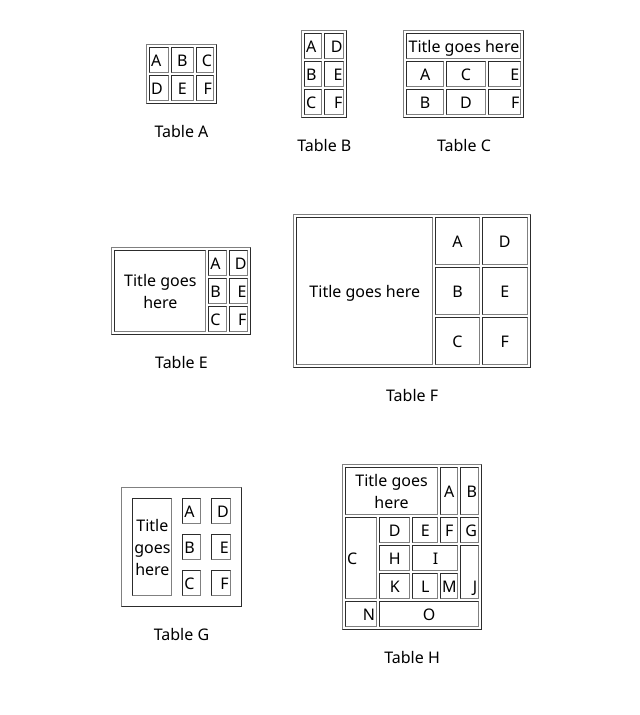
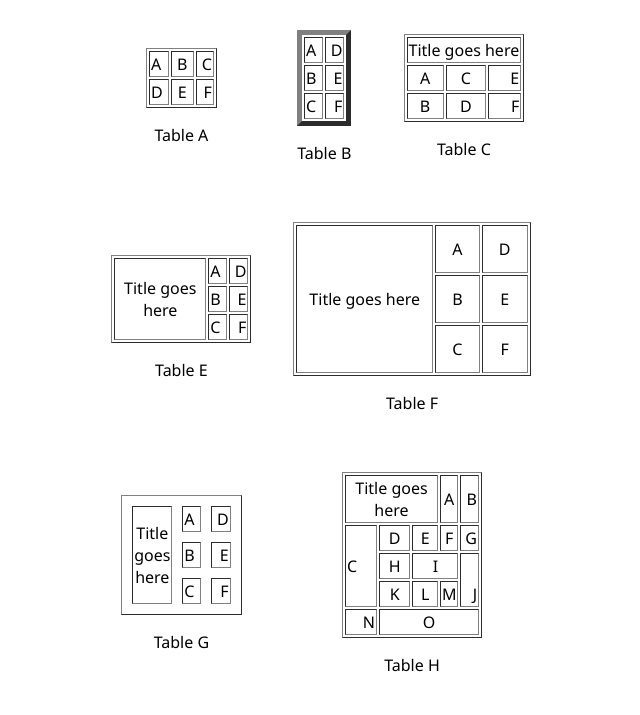
Before and after one commit to RonjayAcorda/HUMCOM1_IAA120212022, a plain HTML site: page Exercise5.html in a window 1280 px wide. Shown: the whole page, without its empty margins (319-959 px from the left). Drawn offline with Linux system fonts and the light colour scheme.

Commit message:
Update Exercise5.html

```diff
--- a/Exercise5.html
+++ b/Exercise5.html
@@ -25,7 +25,7 @@
                     <p style="text-align: center;">Table A</p>
                 </td>
                 <td>
-                    <table border="1" align="center">
+                    <table border="5" align="center">
                         <tr>
                             <td align="left">A&nbsp;</td>
                             <td align="right">&nbsp;D</td>
```
